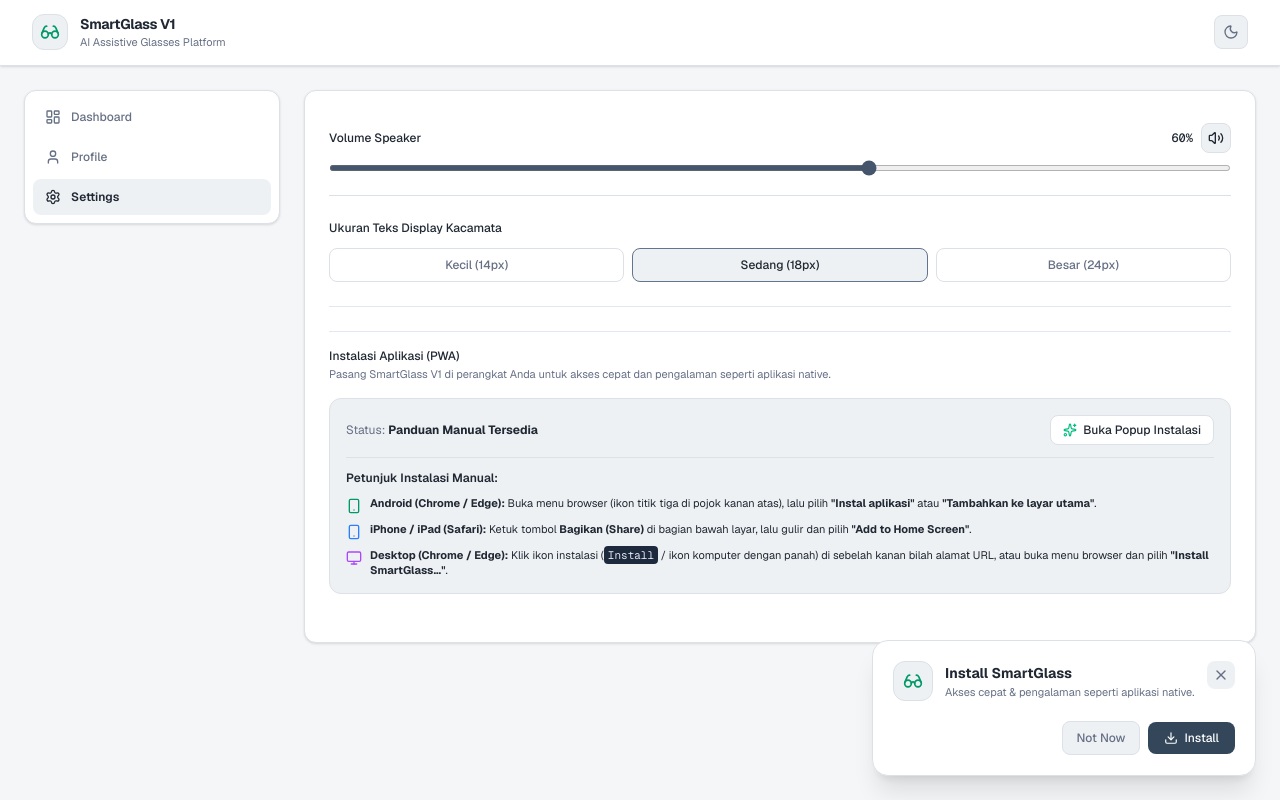
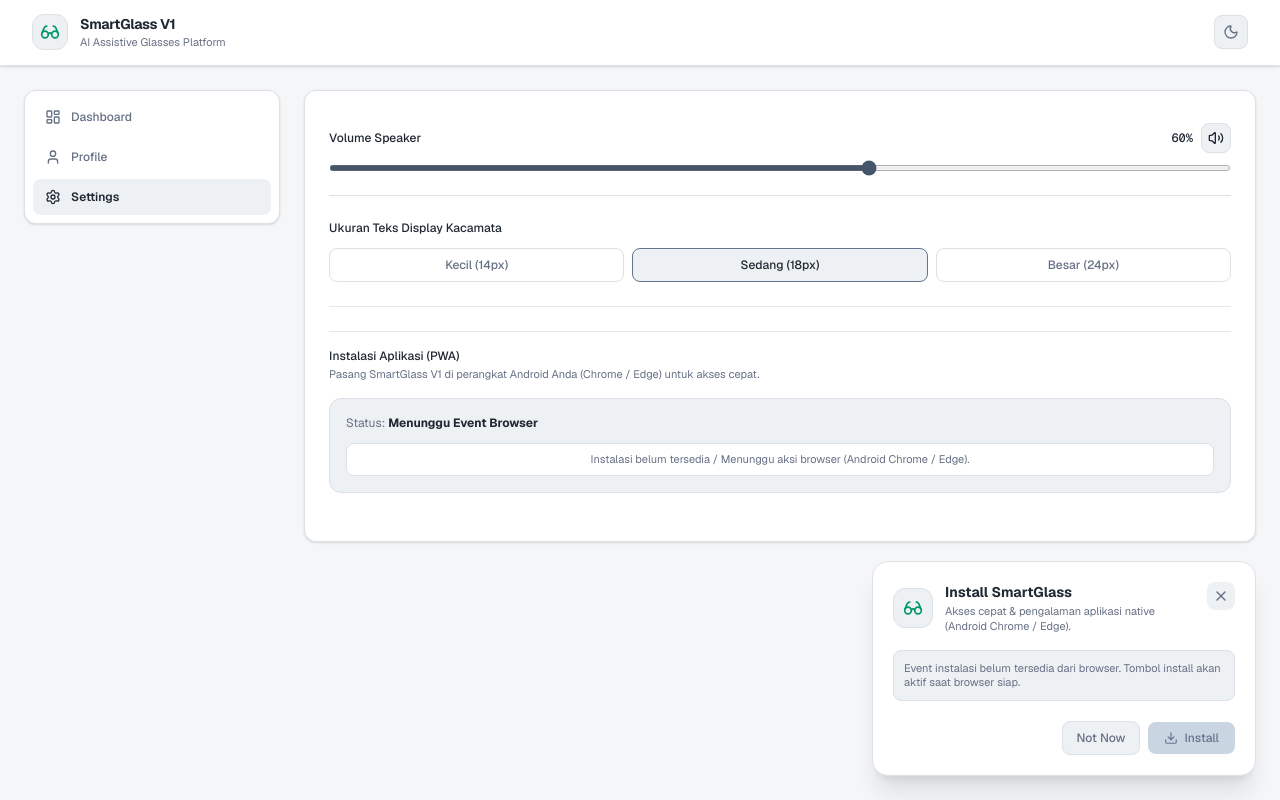
Before and after one commit to syahbana26/smartglass-simulation, a Next.js app: page /settings in a window 1280 px wide. Built offline with nearby package versions, Linux system fonts and the light colour scheme.

Commit message:
change 1  popup pwa

```diff
--- a/app/install-pwa-section.tsx
+++ b/app/install-pwa-section.tsx
@@ -1,7 +1,7 @@
 "use client";
 
 import React, { useState, useEffect } from 'react';
-import { Download, CheckCircle2, Smartphone, Monitor, X, Sparkles, Glasses } from 'lucide-react';
+import { Download, CheckCircle2, X, Glasses } from 'lucide-react';
 
 interface BeforeInstallPromptEvent extends Event {
   prompt: () => Promise<void>;
@@ -22,7 +22,6 @@
   });
   const [installStatus, setInstallStatus] = useState<string>('');
   const [isModalOpen, setIsModalOpen] = useState(false);
-  const [showManualHelp, setShowManualHelp] = useState(false);
 
   useEffect(() => {
     if (typeof window !== 'undefined') {
@@ -34,7 +33,7 @@
       const handleAppInstalled = () => {
         setIsInstalled(true);
         setDeferredPrompt(null);
-        setInstallStatus('Aplikasi berhasil dipasang!');
+        setInstallStatus('Aplikasi berhasil dipasang.');
         setIsModalOpen(false);
       };
 
@@ -61,7 +60,7 @@
   }, [isInstalled]);
 
   const handleInstallClick = async () => {
-    if (deferredPrompt) {
+    if (!deferredPrompt) return;
     try {
       await deferredPrompt.prompt();
       const choiceResult = await deferredPrompt.userChoice;
@@ -75,14 +74,10 @@
     } catch (err) {
       console.error('Error during install prompt:', err);
     }
-    } else {
-      setShowManualHelp(true);
-    }
   };
 
   const handleDismissModal = () => {
     setIsModalOpen(false);
-    setShowManualHelp(false);
     try {
       localStorage.setItem('smartglass_pwa_dismissed', 'true');
     } catch {}
@@ -112,7 +107,7 @@
           <div>
             <label className="text-xs font-medium block">Instalasi Aplikasi (PWA)</label>
             <p className={`text-[11px] ${t.textSec} mt-0.5`}>
-              Pasang SmartGlass V1 di perangkat Anda untuk akses cepat dan pengalaman seperti aplikasi native.
+              Pasang SmartGlass V1 di perangkat Android Anda (Chrome / Edge) untuk akses cepat.
             </p>
           </div>
         </div>
@@ -126,19 +121,20 @@
           ) : (
             <div className="space-y-3">
               <div className="flex items-center justify-between">
-                <span className={t.textSec}>Status: <strong className={t.textPrimary}>{deferredPrompt ? 'Siap Diinstal' : 'Panduan Manual Tersedia'}</strong></span>
+                <span className={t.textSec}>
+                  Status: <strong className={t.textPrimary}>{deferredPrompt ? 'Siap Diinstal' : 'Menunggu Event Browser'}</strong>
+                </span>
+                {!isModalOpen && (
                   <button
-                  onClick={() => {
-                    setShowManualHelp(false);
-                    setIsModalOpen(true);
-                  }}
+                    onClick={() => setIsModalOpen(true)}
                     className={`px-3 py-1.5 rounded-lg ${t.surface} border ${t.border} ${t.textPrimary} hover:opacity-80 transition-opacity font-medium flex items-center gap-1.5`}
                   >
-                  <Sparkles className="w-3.5 h-3.5 text-emerald-500" />
                     Buka Popup Instalasi
                   </button>
+                )}
               </div>
-              {deferredPrompt && (
+
+              {deferredPrompt ? (
                 <button
                   onClick={handleInstallClick}
                   className={`w-full py-2.5 px-4 rounded-lg ${t.primaryBtn} font-medium text-xs flex items-center justify-center gap-2 transition-colors`}
@@ -146,6 +142,10 @@
                   <Download className="w-4 h-4" />
                   Install SmartGlass
                 </button>
+              ) : (
+                <div className={`w-full py-2 px-3 rounded-lg ${t.surface} border ${t.border} ${t.textSec} text-center text-[11px]`}>
+                  Instalasi belum tersedia / Menunggu aksi browser (Android Chrome / Edge).
+                </div>
               )}
             </div>
           )}
@@ -153,37 +153,10 @@
           {installStatus && (
             <p className="text-[11px] text-emerald-600 dark:text-emerald-400 font-medium">{installStatus}</p>
           )}
-
-          <div className={`pt-3 border-t ${t.border} space-y-2.5`}>
-            <p className={`font-semibold ${t.textPrimary}`}>Petunjuk Instalasi Manual:</p>
-
-            <div className="space-y-2 text-[11px]">
-              <div className="flex items-start gap-2">
-                <Smartphone className="w-4 h-4 shrink-0 mt-0.5 text-emerald-600 dark:text-emerald-400" />
-                <div>
-                  <strong className={t.textPrimary}>Android (Chrome / Edge):</strong> Buka menu browser (ikon titik tiga di pojok kanan atas), lalu pilih <strong className={t.textPrimary}>&quot;Instal aplikasi&quot;</strong> atau <strong className={t.textPrimary}>&quot;Tambahkan ke layar utama&quot;</strong>.
         </div>
       </div>
 
-              <div className="flex items-start gap-2">
-                <Smartphone className="w-4 h-4 shrink-0 mt-0.5 text-blue-500" />
-                <div>
-                  <strong className={t.textPrimary}>iPhone / iPad (Safari):</strong> Ketuk tombol <strong className={t.textPrimary}>Bagikan (Share)</strong> di bagian bawah layar, lalu gulir dan pilih <strong className={t.textPrimary}>&quot;Add to Home Screen&quot;</strong>.
-                </div>
-              </div>
-
-              <div className="flex items-start gap-2">
-                <Monitor className="w-4 h-4 shrink-0 mt-0.5 text-purple-500" />
-                <div>
-                  <strong className={t.textPrimary}>Desktop (Chrome / Edge):</strong> Klik ikon instalasi (<code className="bg-slate-800 text-slate-200 px-1 py-0.5 rounded">Install</code> / ikon komputer dengan panah) di sebelah kanan bilah alamat URL, atau buka menu browser dan pilih <strong className={t.textPrimary}>&quot;Install SmartGlass...&quot;</strong>.
-                </div>
-              </div>
-            </div>
-          </div>
-        </div>
-      </div>
-
-      {/* SLIDE-IN SIDE POPUP (BOTTOM-RIGHT / TOP-RIGHT) */}
+      {/* SLIDE-IN SIDE POPUP */}
       {isModalOpen && !isInstalled && (
         <div className="fixed bottom-4 right-4 sm:bottom-6 sm:right-6 z-50 max-w-sm w-full animate-in slide-in-from-right duration-300">
           <div className={`${t.surface} border ${t.border} rounded-2xl shadow-xl p-4 sm:p-5 space-y-4 text-xs`}>
@@ -195,7 +168,7 @@
                 <div>
                   <h3 className="font-bold text-sm">Install SmartGlass</h3>
                   <p className={`text-[11px] ${t.textSec} mt-0.5`}>
-                    Akses cepat & pengalaman seperti aplikasi native.
+                    Akses cepat & pengalaman aplikasi native (Android Chrome / Edge).
                   </p>
                 </div>
               </div>
@@ -208,17 +181,9 @@
               </button>
             </div>
 
-            {showManualHelp && (
-              <div className={`p-3 rounded-xl ${t.surfaceSec} border ${t.border} space-y-2 text-[11px]`}>
-                <div className="flex items-center justify-between font-semibold">
-                  <span>Petunjuk Instalasi Manual:</span>
-                  <button onClick={() => setShowManualHelp(false)} className="text-blue-500 hover:underline">Kembali</button>
-                </div>
-                <p className={t.textSec}>
-                  <strong>Android:</strong> Menu (⋮) → &quot;Instal aplikasi&quot; / &quot;Tambahkan ke layar utama&quot;.<br/>
-                  <strong>iOS Safari:</strong> Tombol Bagikan (Share) → &quot;Add to Home Screen&quot;.<br/>
-                  <strong>Desktop:</strong> Ikon instalasi di bilah alamat URL.
-                </p>
+            {!deferredPrompt && (
+              <div className={`p-2.5 rounded-lg ${t.surfaceSec} border ${t.border} text-[11px] ${t.textSec}`}>
+                Event instalasi belum tersedia dari browser. Tombol install akan aktif saat browser siap.
               </div>
             )}
 
@@ -231,7 +196,10 @@
               </button>
               <button
                 onClick={handleInstallClick}
-                className={`px-4 py-2 rounded-lg ${t.primaryBtn} font-medium transition-colors flex items-center gap-1.5`}
+                disabled={!deferredPrompt}
+                className={`px-4 py-2 rounded-lg font-medium transition-colors flex items-center gap-1.5 ${
+                  deferredPrompt ? t.primaryBtn : 'bg-slate-300 dark:bg-slate-800 text-slate-500 dark:text-slate-500 cursor-not-allowed'
+                }`}
               >
                 <Download className="w-3.5 h-3.5" />
                 Install
--- a/app/manifest.ts
+++ b/app/manifest.ts
@@ -6,6 +6,7 @@
     short_name: "SmartGlass",
     description: "Aplikasi simulasi SmartGlass untuk membantu aksesibilitas penyandang disabilitas.",
     start_url: "/dashboard",
+    scope: "/",
     display: "standalone",
     background_color: "#0B0F17",
     theme_color: "#0B0F17",
```
Lines whose indentation alone changed are shown as unchanged.
